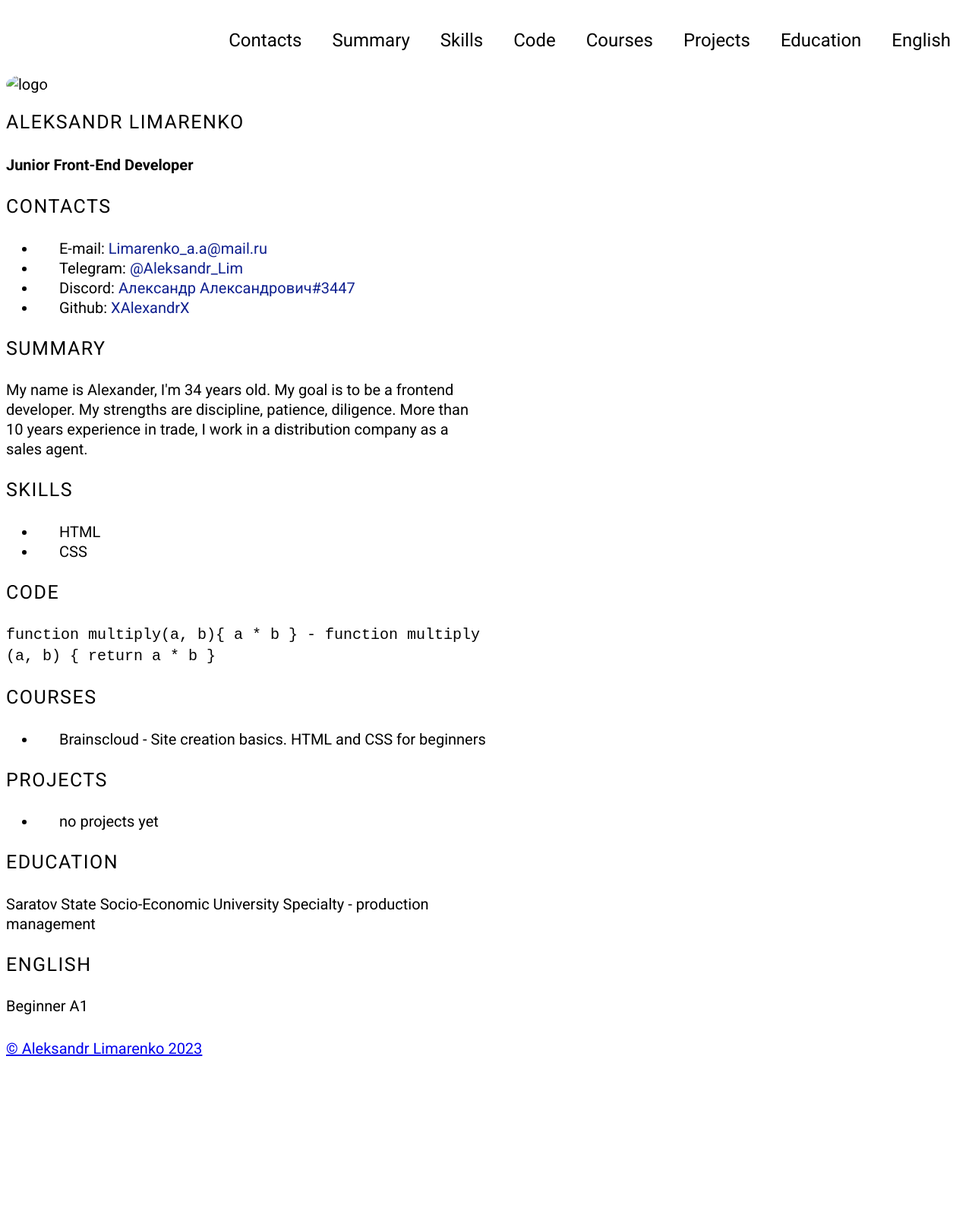
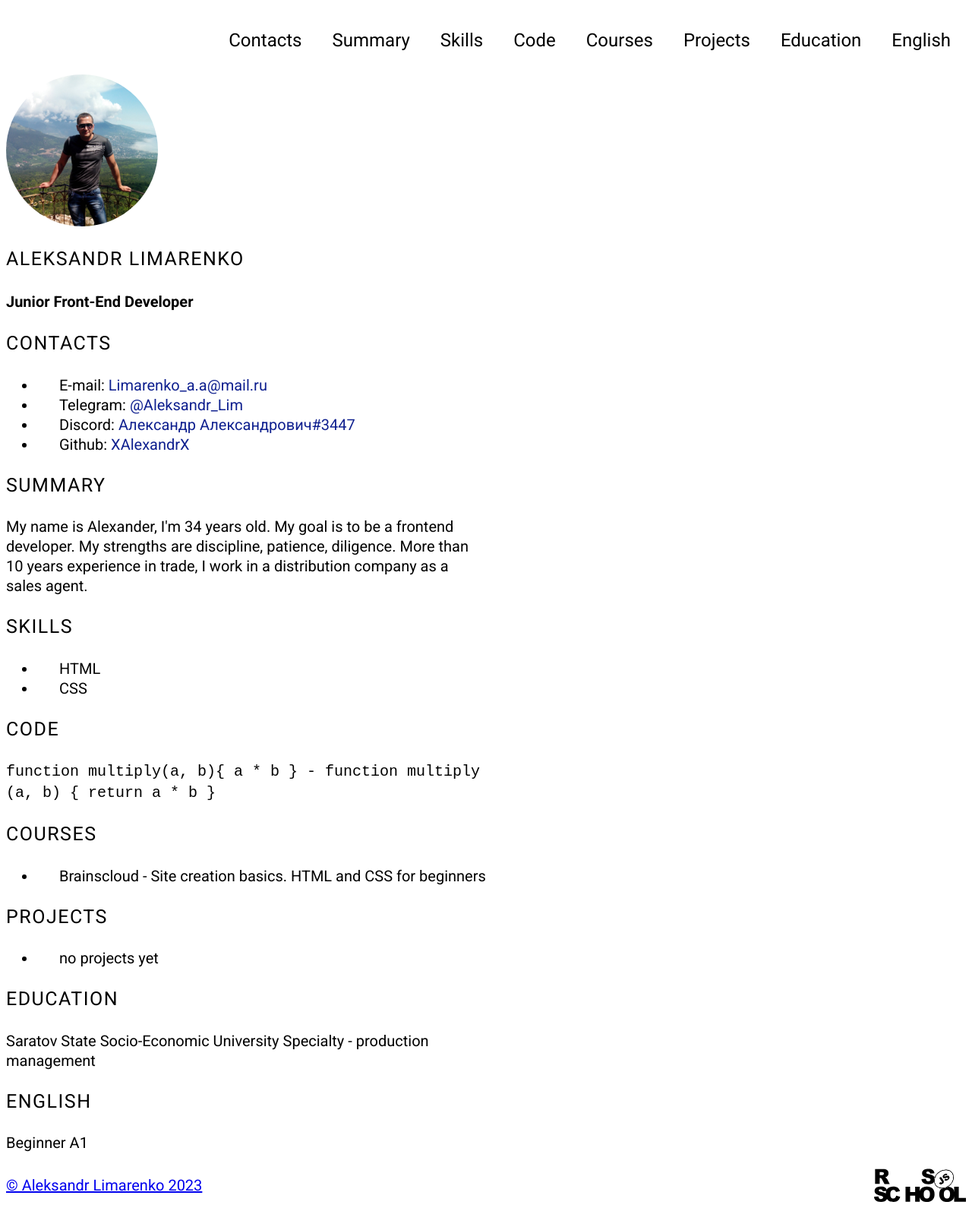
Before and after one commit to XAlexandrX/rsschool-cv, a plain HTML site: page index.html in a window 1280 px wide. Shown: the whole page at 76% size. Before the commit the page ends 1410 px from the top, so only its background shows below. Drawn offline with Linux system fonts and the light colour scheme; the site is published under a folder, as on GitHub Pages, so addresses that start at the root find nothing.

```diff
--- a/index.html
+++ b/index.html
@@ -6,7 +6,6 @@
     <meta name="viewport" content="width=device-width, initial-scale=1.0">
     <title>cv</title>
     <link rel="stylesheet" href="style.css" type="text/css">
-    <link rel="icon" href="assets/favicon.ico">
     <link rel="preconnect" href="https://fonts.googleapis.com">
     <link rel="preconnect" href="https://fonts.gstatic.com" crossorigin>
     <link href="https://fonts.googleapis.com/css2?family=Open+Sans:wght@300;600&family=Roboto:ital,wght@0,300;0,400;0,700;1,400;1,700&display=swap" rel="stylesheet">
@@ -35,7 +34,7 @@
             <div class="container main-conteiner">
                 <section class="section section-profile" id="profile">
                     <div class="section-profile-title">
-                        <img src="/rsschool-cv/assets/img/Logo.jpg" alt="logo" class="section-profile-logo">
+                        <img src="./assets/img/Logo.jpg" alt="logo" class="section-profile-logo">
                         <h1 class="section-title">Aleksandr Limarenko</h1>
                         <h4 class="section-subtitle">Junior Front-End Developer</h4>
                     </div>
--- a/style.css
+++ b/style.css
@@ -110,7 +110,7 @@
 .rss {
     width: 121px;
     height: 45px;
-    background-image: url("/rsschool-cv/assets/svg/rss.svg");
+    background-image: url("./assets/svg/rss.svg");
     background-size: contain;
     background-repeat: no-repeat;
 }
```
